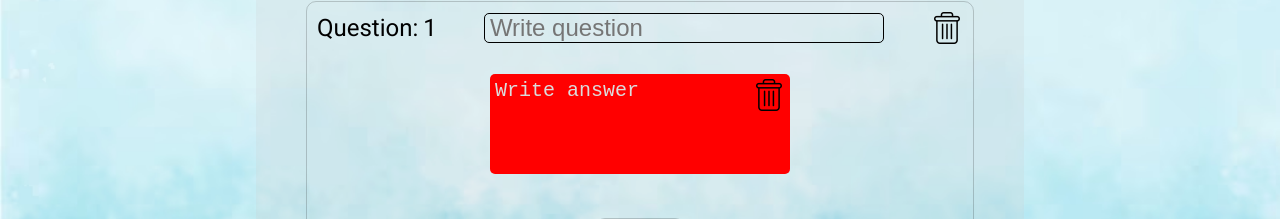
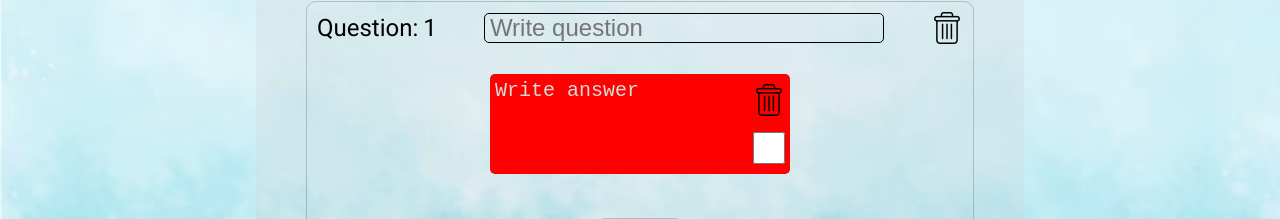
Before and after one commit to Paravojik/kahoot, a React (Create React App) app: page / in a window 1280 px wide. Shown: the part 337-556 px from the top of the page. Built offline with nearby package versions, Linux system fonts and the light colour scheme.

Commit message:
added rightAns

```diff
--- a/src/Conponents/CreateQuiz/CreateQuiz.css
+++ b/src/Conponents/CreateQuiz/CreateQuiz.css
@@ -162,6 +162,25 @@
   align-items: flex-start;
   flex-direction: row;
 }
+.CreateQuizQuestion .CreateQuizQuestion__ans .CreateQuizQuestion__ans__box .CreateQuizQuestion__ans__box__btns {
+  width: 32px;
+  height: 100%;
+  display: flex;
+  justify-content: space-between;
+  align-items: center;
+  flex-direction: column;
+  padding: 5px 0;
+}
+.CreateQuizQuestion .CreateQuizQuestion__ans .CreateQuizQuestion__ans__box .CreateQuizQuestion__ans__box__btns .CreateQuizQuestion__isRight {
+  width: 32px;
+  height: 32px;
+  border-radius: 50%;
+  background-color: transparent;
+  cursor: pointer;
+  user-select: none;
+  outline: none;
+  border: none;
+}
 .CreateQuizQuestion .CreateQuizQuestion__ans .CreateQuizQuestion__ans__box .CreateQuizQuestion__ans__box__question {
   resize: none;
   outline: none;
--- a/src/Conponents/CreateQuiz/CreateQuiz.jsx
+++ b/src/Conponents/CreateQuiz/CreateQuiz.jsx
@@ -29,7 +29,7 @@ function CreateQuiz(){
         }else{
             alert('Your test created and now you can make new')
             console.log(data,'addQuestion')
-            setArrOfQuestions([{id:'Question: '+ 1,num:0,question:'',answer:[{id:'Answer: '+1,num:0,ans:''}]}])
+            setArrOfQuestions([{id:'Question: '+ 1,num:0,question:'',answer:[{id:'Answer: '+1,num:0,ans:'',isRight:false}]}])
         }
 
     }).catch(error=>{
@@ -69,13 +69,20 @@ function CreateQuiz(){
         copy[num].answer=value
         setArrOfQuestions([...copy])
     }
-    function  deleteQuestion (number){
+   async function  deleteQuestion (number){
          let copy= arrOfQuestions.filter(item=>item.num!==number)
        for(let i=0;i<copy.length;i++){
         copy[i].id= 'Question: '+(i+1)
         copy[i].num= i
+        copy[i].question= copy[i].question+'1'
        }
-       setArrOfQuestions([...copy])
+     await  setArrOfQuestions([...copy])
+       for(let i=0;i<copy.length;i++){
+
+        copy[i].question=  copy[i].question.substring(0,copy[i].question.length-1)
+       }
+    await   setArrOfQuestions([...copy])
+
     }
     useEffect(function(){
         console.log('arr:',arrOfQuestions)
@@ -101,7 +108,7 @@ function CreateQuiz(){
                     curQuest++
 
                     return(
-                        <CreateQuizQuestion curQuest={curQuest}  deleteQuestion={deleteQuestion} changeAns={changeAns} changeQuestion={changeQuestion} value={item} key={item.id} />
+                        <CreateQuizQuestion  curQuest={curQuest}  deleteQuestion={deleteQuestion} changeAns={changeAns} changeQuestion={changeQuestion} value={item} key={item.id} />
                     )
                 })}
 
--- a/src/Conponents/CreateQuiz/CreateQuiz.scss
+++ b/src/Conponents/CreateQuiz/CreateQuiz.scss
@@ -145,6 +145,22 @@
             margin: 10px 20px;
 
             @include flex(flex-end,flex-start,row);
+            .CreateQuizQuestion__ans__box__btns{
+                width: 32px;
+                height: 100%;
+                @include flex(space-between,center,column);
+                padding: 5px 0;
+                .CreateQuizQuestion__isRight{
+                    width: 32px;
+                    height: 32px;
+                    border-radius: 50%;
+                    background-color: transparent;
+                    cursor: pointer;
+                    user-select: none;
+                    outline: none;
+                    border: none;
+                }
+            }
             .CreateQuizQuestion__ans__box__question{
                 resize: none;
                 outline: none;
--- a/src/Conponents/CreateQuiz/CreateQuizAnswer.jsx
+++ b/src/Conponents/CreateQuiz/CreateQuizAnswer.jsx
@@ -3,17 +3,28 @@ import './CreateQuiz.css'
 import del from '../img/delete-icon.png'
 function CreateQuizAnswer(props){
     let [valInpAns,setValInpAns]=useState('')
+    let [isRight,setIsRight]=useState(props.value.isRight)
     useEffect(function(){
         setValInpAns(props.value.ans)
-    },[props.value.ans])
+        setIsRight(props.value.isRight)
+        // eslint-disable-next-line react-hooks/exhaustive-deps
+    },[props.value.ans,props.value.isRight])
     function channgeInp(e){
         props.changeAns(props.value.num,e.target.value)
         setValInpAns(e.target.value)
     }
+    function clickCheckbox(){
+        setIsRight(!isRight)
+        props.isRightAns(props.value.num)
+    }
 return(
     <div className="CreateQuizQuestion__ans__box">
     <textarea required value={valInpAns} onChange={(e)=>channgeInp(e)} className='CreateQuizQuestion__ans__box__question' placeholder='Write answer' maxLength={80}></textarea>
+
+    <div className="CreateQuizQuestion__ans__box__btns">
     <img className='CreateQuizQuestion__del' onClick={()=>props.deleteAnswer(props.value.num)}  src={del} alt="" />
+    <input className='CreateQuizQuestion__isRight'   checked={isRight}  type="checkbox" onChange={clickCheckbox}  />
+    </div>
 </div>
 )
 }
--- a/src/Conponents/CreateQuiz/CreateQuizQuestion.jsx
+++ b/src/Conponents/CreateQuiz/CreateQuizQuestion.jsx
@@ -3,18 +3,20 @@ import './CreateQuiz.css'
 import CreateQuizAnswer from './CreateQuizAnswer'
 import del from '../img/delete-icon.png'
 function CreateQuizQuestion(props){
-    let [arrOfAnswers,setArrOfAnswers]=useState([{id:'Answer: '+1,num:0,ans:''}])
+    let [arrOfAnswers,setArrOfAnswers]=useState([{id:'Answer: '+1,num:0,ans:'',isRight:false}])
     let [inpValue,setInpValue]=useState(props.value.question)
+    let [delit,setDelit]=useState(0)
     function addAnswer(){
-        setArrOfAnswers([...arrOfAnswers,{id:'Answer: '+(arrOfAnswers.length+1),num:arrOfAnswers.length,ans:''}])
+        setArrOfAnswers([...arrOfAnswers,{id:'Answer: '+(arrOfAnswers.length+1),num:arrOfAnswers.length,ans:'',isRight:false}])
     }
 
     useEffect(function(){
+        console.log(delit)
         setInpValue(props.value.question)
 
         setArrOfAnswers([...props.value.answer])
          // eslint-disable-next-line react-hooks/exhaustive-deps
-    },[props.value.question])
+    },[props.value.question,delit])
     function changeAns(num,value){
         let copy=[...arrOfAnswers]
         copy[num].ans=value
@@ -32,6 +34,8 @@ function CreateQuizQuestion(props){
     }
     function deleteQuest(){
         props.deleteQuestion(props.value.num)
+        setDelit(delit++)
+        console.log(delit)
 
 
     }
@@ -41,6 +45,11 @@ function CreateQuizQuestion(props){
          copy[i].id= 'Question: '+(i+1)
          copy[i].num= i
         }
+        setArrOfAnswers([...copy])
+    }
+    function isRightAns(num){
+        let copy=[...arrOfAnswers]
+        copy[num].isRight=!copy[num].isRight
         setArrOfAnswers([...copy])
     }
 
@@ -58,7 +67,7 @@ function CreateQuizQuestion(props){
             {arrOfAnswers.map(item=>{
 
                 return(
-                    <CreateQuizAnswer  deleteAnswer={deleteAnswer} changeAns={changeAns} value={item} key={item.id}/>
+                    <CreateQuizAnswer isRightAns={isRightAns}  deleteAnswer={deleteAnswer} changeAns={changeAns} value={item} key={item.id}/>
                 )
             })}
 
```
Also changed, not shown: 1 other file (tests, documents, lock files or other folders).
